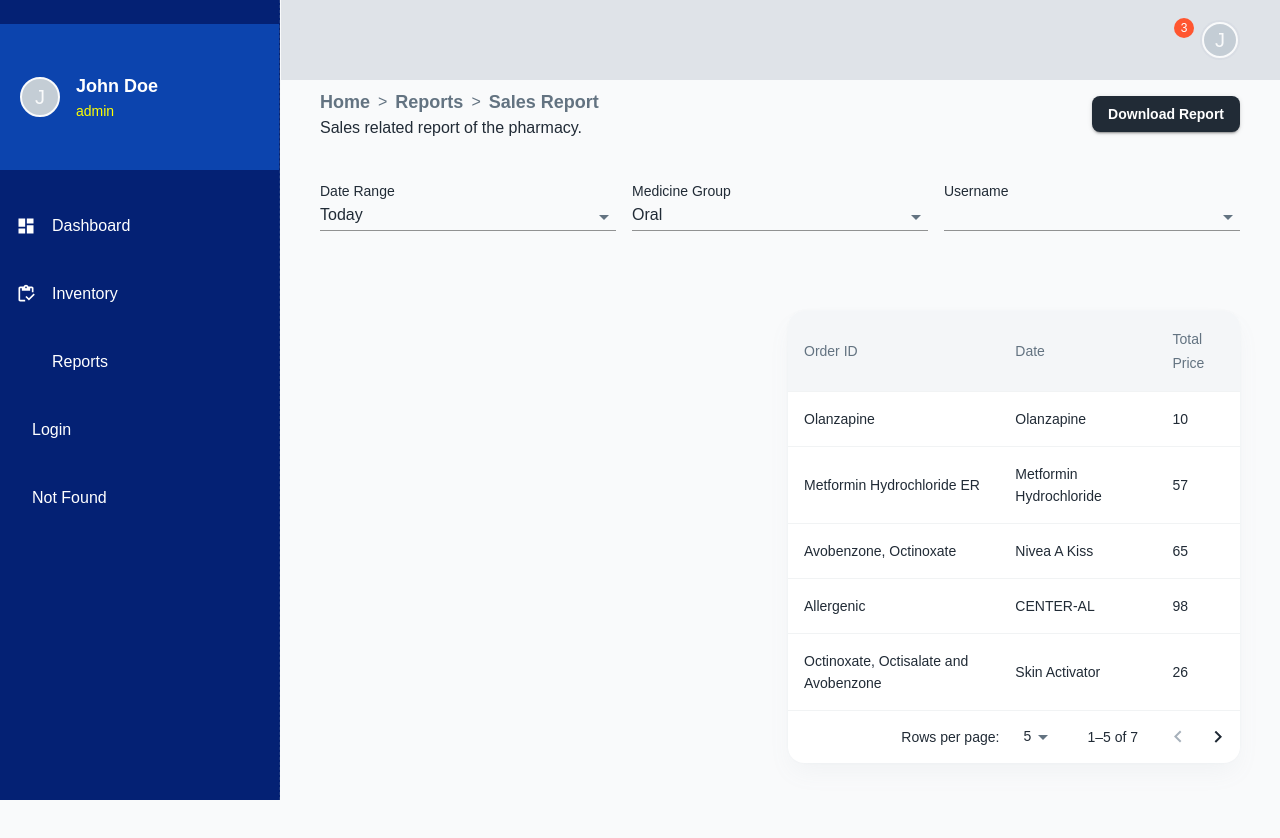
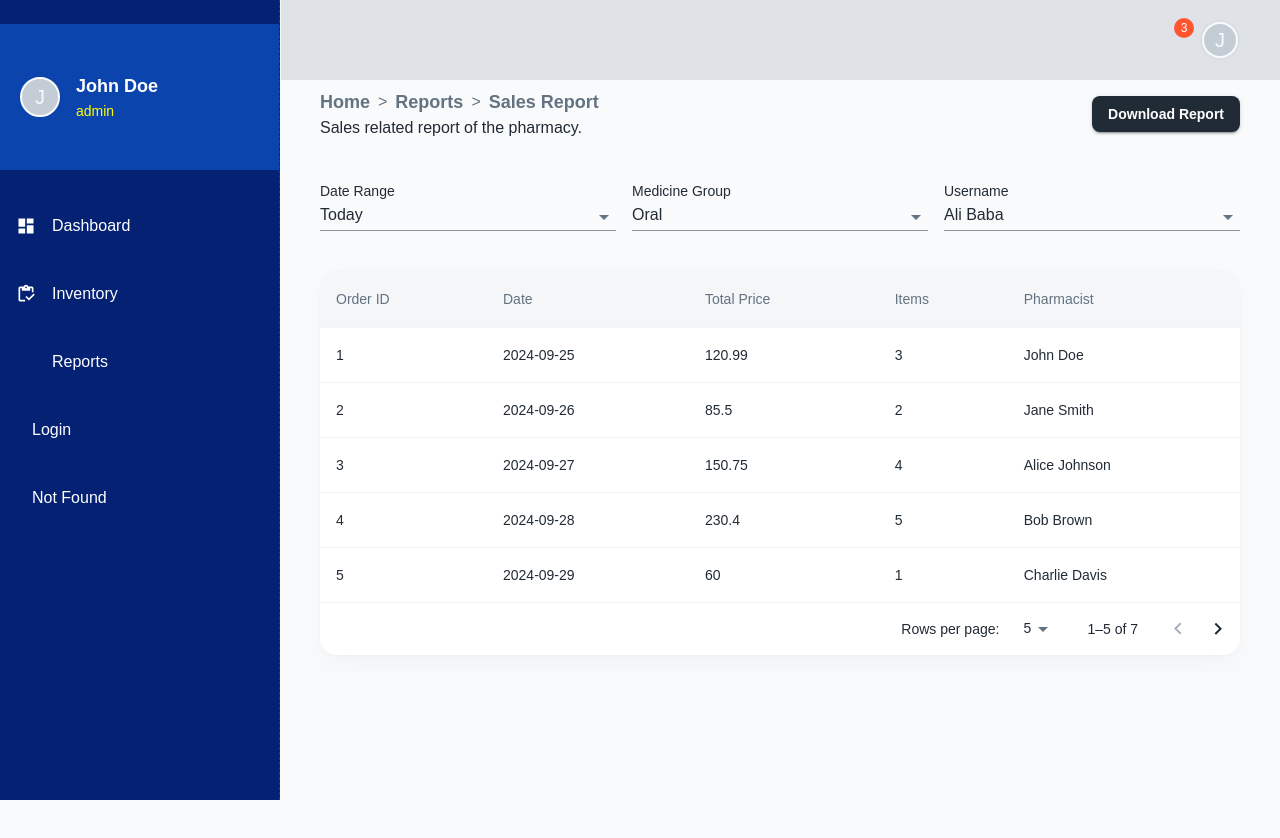
Before and after one commit to at-tawlib/pharmacy-desktop-app, a React (Vite) app in the folder src/renderer/: page /reports/sales in a window 1280 px wide. Shown: the top 838 px of the page. After the commit the page ends 800 px from the top, so only its background shows below. Built offline with nearby package versions, Linux system fonts and the light colour scheme; some icons are missing.

Commit message:
Add orders table to SalesReport

```diff
--- /dev/null
+++ b/src/renderer/src/mock/orders.js
@@ -0,0 +1,107 @@
+export const orders = [
+    {
+      id: 1,
+      date: "2024-09-25",
+      price: 120.99,
+      items_count: 3,
+      user: "John Doe",
+    },
+    {
+      id: 2,
+      date: "2024-09-26",
+      price: 85.50,
+      items_count: 2,
+      user: "Jane Smith",
+    },
+    {
+      id: 3,
+      date: "2024-09-27",
+      price: 150.75,
+      items_count: 4,
+      user: "Alice Johnson",
+    },
+    {
+      id: 4,
+      date: "2024-09-28",
+      price: 230.40,
+      items_count: 5,
+      user: "Bob Brown",
+    },
+    {
+      id: 5,
+      date: "2024-09-29",
+      price: 60.00,
+      items_count: 1,
+      user: "Charlie Davis",
+    },
+    {
+      id: 6,
+      date: "2024-09-30",
+      price: 95.20,
+      items_count: 3,
+      user: "Emily White",
+    },
+    {
+      id: 7,
+      date: "2024-10-01",
+      price: 140.89,
+      items_count: 2,
+      user: "David Harris",
+    },
+    {
+      id: 8,
+      date: "2024-10-02",
+      price: 175.65,
+      items_count: 4,
+      user: "Sophia Wilson",
+    },
+    {
+      id: 9,
+      date: "2024-10-03",
+      price: 310.30,
+      items_count: 6,
+      user: "Michael Lee",
+    },
+    {
+      id: 10,
+      date: "2024-10-04",
+      price: 45.00,
+      items_count: 1,
+      user: "Emma Taylor",
+    },
+    {
+      id: 11,
+      date: "2024-10-05",
+      price: 250.00,
+      items_count: 5,
+      user: "Lucas Brown",
+    },
+    {
+      id: 12,
+      date: "2024-10-06",
+      price: 130.15,
+      items_count: 3,
+      user: "Lily Martinez",
+    },
+    {
+      id: 13,
+      date: "2024-10-07",
+      price: 90.50,
+      items_count: 2,
+      user: "James Anderson",
+    },
+    {
+      id: 14,
+      date: "2024-10-08",
+      price: 300.00,
+      items_count: 6,
+      user: "Isabella Perez",
+    },
+    {
+      id: 15,
+      date: "2024-10-09",
+      price: 75.00,
+      items_count: 2,
+      user: "Oliver Thompson",
+    },
+  ];
--- a/src/renderer/src/sections/reports/SalesReports.jsx
+++ b/src/renderer/src/sections/reports/SalesReports.jsx
@@ -5,7 +5,6 @@ import {
   Container,
   Grid,
   MenuItem,
-  Select,
   Stack,
   Table,
   TableBody,
@@ -21,13 +20,11 @@ import Scrollbar from "../../components/scrollbar";
 import { useState } from "react";
 import { TableEmptyRows, TableHeadCustom } from "../../components/table";
 import { emptyRows } from "../../utils/table-filter";
-import {
-  MEDICINE_GROUP_ITEM_PATH,
-} from "../../constants/paths";
 import { useRouter } from "../../routes/hooks/use-route";
 import RouterLink from "../../routes/components/RouterLink";
 import { medicineGroup } from "../../mock/medicine-group";
 import { REPORTS_PATH } from "../../constants/paths";
+import { orders } from "../../mock/orders";
 
 export default function SalesReport() {
   const theme = useTheme();
@@ -35,8 +32,8 @@ export default function SalesReport() {
   const [page, setPage] = useState(0);
   const [rowsPerPage, setRowsPerPage] = useState(5);
 
-  // Slice the medicines array to show the rows for the current page
-  const paginatedGroups = medicineGroup.slice(
+  // Slice the order array to show the rows for the current page
+  const paginatedGroups = orders.slice(
     page * rowsPerPage,
     page * rowsPerPage + rowsPerPage
   );
@@ -110,17 +107,23 @@ export default function SalesReport() {
         <Grid item xs={4}>
           <Stack direction="column" alignItems="start">
             <Typography variant="body2">Date Range</Typography>
-            <Select
+            <TextField
+              name="date"
+              value="Today"
+              select
+              size="small"
+              required
               variant="standard"
-              defaultValue="today"
               fullWidth
-              size="small"
             >
-              <option value="today">Today</option>
-              <option value="yesterday">Yesterday</option>
-              <option value="last-7-days">Last 7 days</option>
-              <option value="last-30-days">Last 30 days</option>
-            </Select>
+              {["Today", "Yesterday", "Last 7 days", "Last 30 days"].map(
+                (option) => (
+                  <MenuItem key={option} value={option}>
+                    {option}
+                  </MenuItem>
+                )
+              )}
+            </TextField>
           </Stack>
         </Grid>
 
@@ -128,7 +131,7 @@ export default function SalesReport() {
           <Stack direction="column" alignItems="start">
             <Typography variant="body2">Medicine Group</Typography>
             <TextField
-              name="group"
+              name="type"
               value="Oral"
               select
               size="small"
@@ -148,31 +151,27 @@ export default function SalesReport() {
         <Grid item xs={4}>
           <Stack direction="column" alignItems="start">
             <Typography variant="body2">Username</Typography>
-            <Select
+            <TextField
+              name="user"
+              value="Ali Baba"
+              select
+              size="small"
+              required
               variant="standard"
-              defaultValue="today"
               fullWidth
-              size="small"
             >
-              <MenuItem value="">Ali Baba</MenuItem>
-              <MenuItem value="">John Doe</MenuItem>
-              <MenuItem value="">Azindo</MenuItem>
-              <MenuItem value="">Kofi Baaboni</MenuItem>
-            </Select>
+              {["Ali Baba", "Azindo Tawlib", "John Doe", "Burburn"].map(
+                (option) => (
+                  <MenuItem key={option} value={option}>
+                    {option}
+                  </MenuItem>
+                )
+              )}
+            </TextField>
           </Stack>
         </Grid>
       </Grid>
 
-      <Grid container spacing={2} mb={5}>
-        <Grid item xs={12} sm={6} md={3}>
-
-        </Grid>
-      </Grid>
-
-      <Grid container spacing={2} mb={5}>
-        <Grid item xs={6}></Grid>
-
-        <Grid item xs={6}>
       <Card>
         <Scrollbar s={{ maxHeight: "auto" }}>
           <TableContainer sx={{ overflow: "unset" }}>
@@ -182,32 +181,25 @@ export default function SalesReport() {
                   { id: "order_id", label: "Order ID" },
                   { id: "date", label: "Date" },
                   { id: "price", label: "Total Price" },
+                  { id: "items", label: "Items" },
+                  { id: "user", label: "Pharmacist" },
                 ]}
               />
               <TableBody>
                 {paginatedGroups.map((group) => (
-                      <TableRow
-                        key={group.id}
-                        hover
-                        sx={{ cursor: "pointer" }}
-                        onClick={() => {
-                          router.push(MEDICINE_GROUP_ITEM_PATH);
-                        }}
-                      >
-                        <TableCell>{group.group_name}</TableCell>
-                        <TableCell>{group.description}</TableCell>
-                        <TableCell>{group.quantity}</TableCell>
+                  <TableRow key={group.id} hover sx={{ cursor: "pointer" }}>
+                    <TableCell>{group.id}</TableCell>
+                    <TableCell>{group.date}</TableCell>
+                    <TableCell>{group.price}</TableCell>
+                    <TableCell>{group.items_count}</TableCell>
+                    <TableCell>{group.user}</TableCell>
                   </TableRow>
                 ))}
               </TableBody>
 
               <TableEmptyRows
                 height={10}
-                    emptyRows={emptyRows(
-                      page,
-                      rowsPerPage,
-                      medicineGroup.length
-                    )}
+                emptyRows={emptyRows(page, rowsPerPage, medicineGroup.length)}
               />
 
               {/* TODO: TableNoData component for data not found */}
@@ -225,8 +217,6 @@ export default function SalesReport() {
           rowsPerPageOptions={[5, 10, 25]}
         />
       </Card>
-        </Grid>
-      </Grid>
     </Container>
   );
 }
```
Lines whose indentation alone changed are shown as unchanged.
